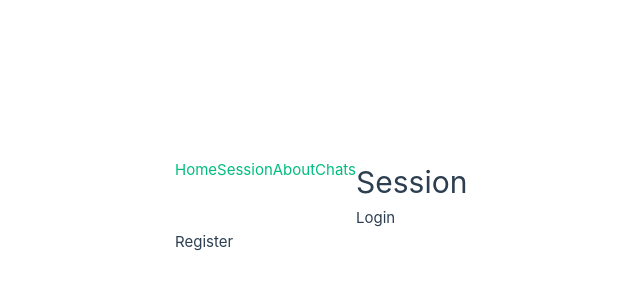
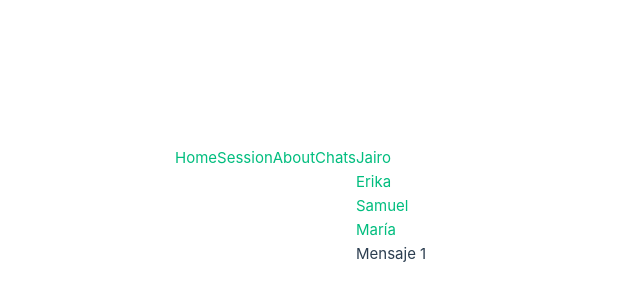
Before and after one commit to JairoDuenas/Navegacion-Vue-Router, a Vue app: page /chats/1 in a window 1280 px wide. Before the commit this address led to /session. Shown: the part 194-494 px from the top of the page, without its empty margins (284-924 px from the left). Built offline with nearby package versions, Linux system fonts and the light colour scheme.

Commit message:
Obtención de datos

```diff
--- a/src/router/index.js
+++ b/src/router/index.js
@@ -52,12 +52,12 @@ const router = createRouter({
 router.beforeEach((to, from) => {
   console.log(to, from);
 
-  if (to.meta?.requiresAuth && to.meta.roles.includes("admin")) {
+  /* if (to.meta?.requiresAuth && to.meta.roles.includes("admin")) {
     console.log(to.path, "requiresAuth");
     return "session";
   }
 
-  if (to.path === "/") return { name: "about" };
+  if (to.path === "/") return { name: "about" }; */
   return true;
 });
 
--- a/src/views/ChatsView.vue
+++ b/src/views/ChatsView.vue
@@ -15,13 +15,23 @@
 export default {
   data() {
     return {
-      chats: [
-        { id: 1, name: "Jairo" },
-        { id: 2, name: "Erika" },
-        { id: 3, name: "Samuel" },
-        { id: 4, name: "María" },
-      ],
+      chats: [],
     };
+  },
+  created() {
+    this.$watch(
+      () => this.$route.params,
+      (val) => {
+        console.log("update params", val);
+        this.chats = [
+          { id: 1, name: "Jairo" },
+          { id: 2, name: "Erika" },
+          { id: 3, name: "Samuel" },
+          { id: 4, name: "María" },
+        ];
+      },
+      { immediate: true }
+    );
   },
 };
 </script>
```
